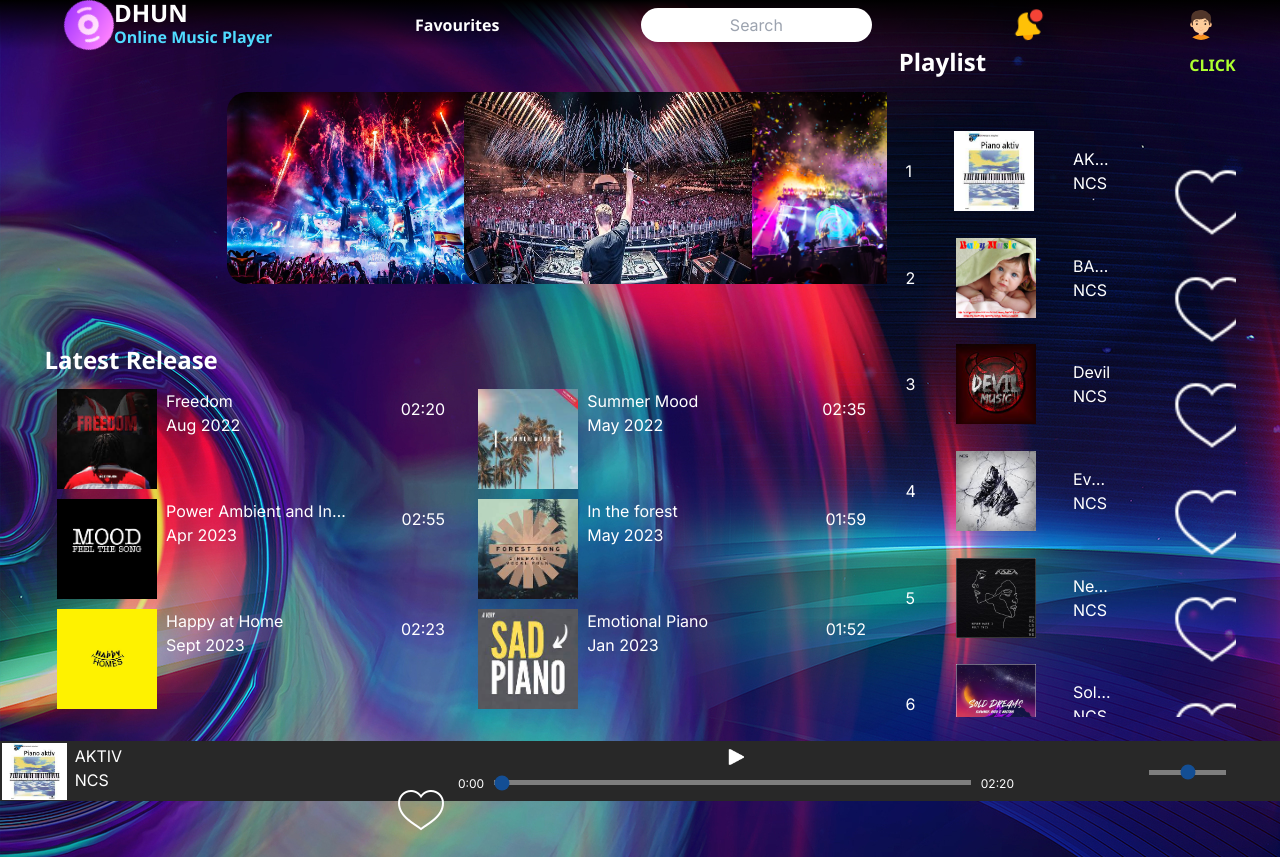
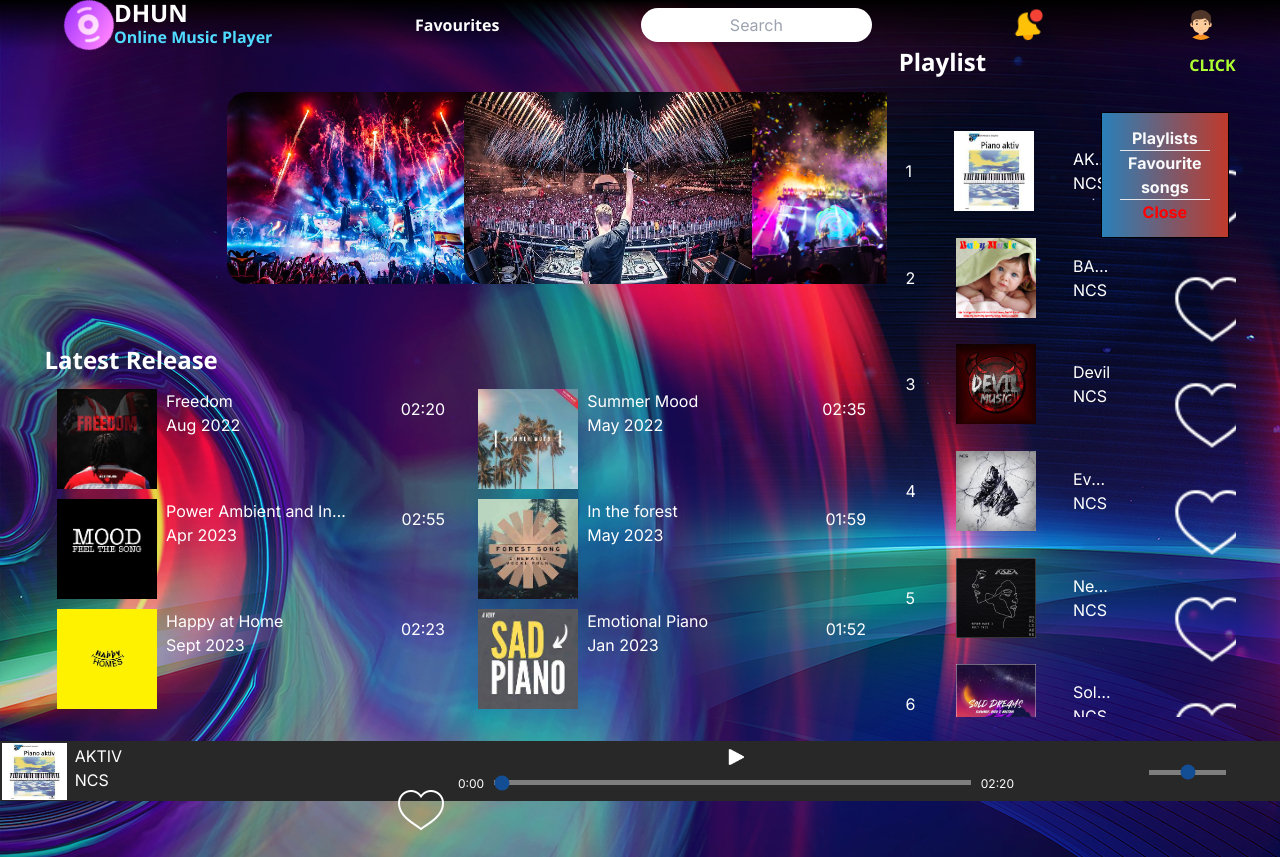
Before and after one commit to swapnilkr/DHUN-Music-Player-V2, a Next.js app: page / in a window 1280 px wide. Both pictures are taken after a click on the element "CLICK". Built offline with nearby package versions, Linux system fonts and the light colour scheme.

Commit message:
Feature: Added Queue options

```diff
--- a/app/globals.css
+++ b/app/globals.css
@@ -841,7 +841,7 @@ label[for="more"]:checked~input {
   position: fixed;
   right: 4%;
   top: 14%;
-  background-color: var(--music-themes-background-image);
+  background: linear-gradient(90deg, #2980b9, #c0392b);
   width: 10%;
   height: auto;
   display: flex;
--- a/app/playlist.tsx
+++ b/app/playlist.tsx
@@ -19,13 +19,13 @@ function Playlist() {
             <div className="heading">
                 <h1> Playlist </h1>
                 <h4>
-                    <div className='queue' onMouseOver={(event)=> showDropdownOnClick(event)} onMouseOut={(event)=> showDropdownOnClick(event)} onClick={(event) => showDropdownOnClick(event)}>CLICK <i className="fas fa-chevron-circle-down"></i></div>
+                    <div className='queue' onMouseOver={(event)=> showDropdownOnClick(event)} onBlur={(event)=> showDropdownOnClick(event)} onClick={(event) => showDropdownOnClick(event)}>CLICK <i className="fas fa-chevron-circle-down"></i></div>
                 </h4>
             </div>
             {
                 showDropdown ?
 
-                <div className="queue-options" id="queue-option-box">
+                <div onMouseOver={(e) =>setShowDropdown(true)} onMouseOut={(e) =>setShowDropdown(false)}  className="queue-options" id="queue-option-box">
                     <p><div style={{color:"#f8f9fa", fontWeight:"bold", cursor:"pointer"}} onClick={(event) => showPlayList(event)}>Playlists</div></p>
                     <hr />
                     <p><div style={{color:"#f8f9fa", fontWeight:"bold", cursor:"pointer"}} onClick={(event) => showFavList(event)}>Favourite songs</div></p>
```
